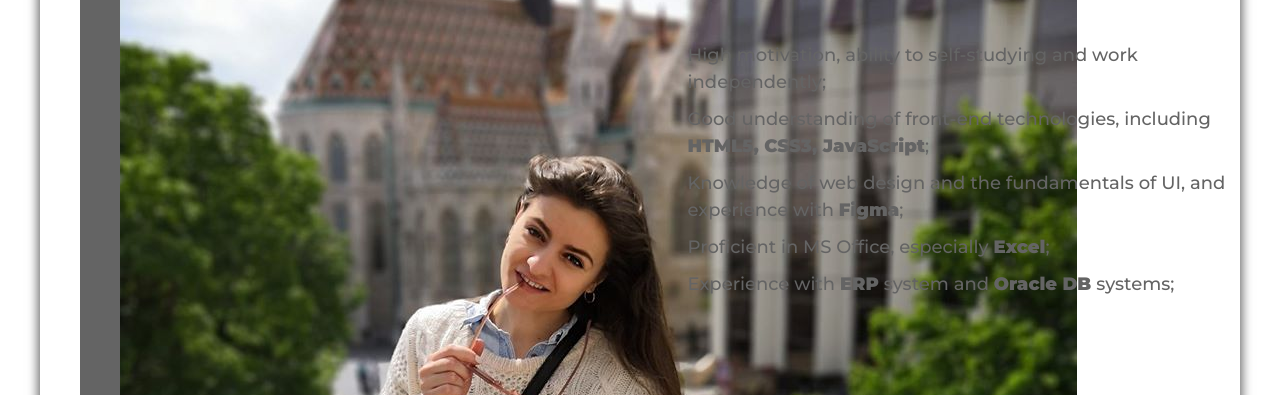
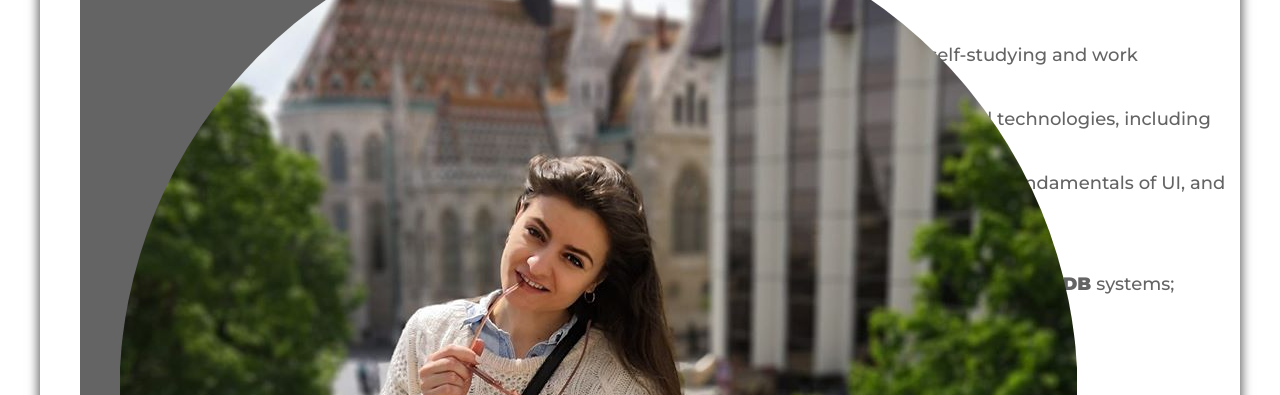
Before and after one commit to KseniyaBr/rsschool-cv, a plain HTML site: page index.html in a window 1280 px wide. Shown: the part 174-569 px from the top of the page. Drawn offline with Linux system fonts and the light colour scheme.

Commit message:
feat: change the style in css file

```diff
--- a/main.css
+++ b/main.css
@@ -64,6 +64,7 @@ a {
 
 .prof__photo {
 	margin-bottom: 45px;
+	clip-path: circle(50%);
 }
 
 .full__name {
```
